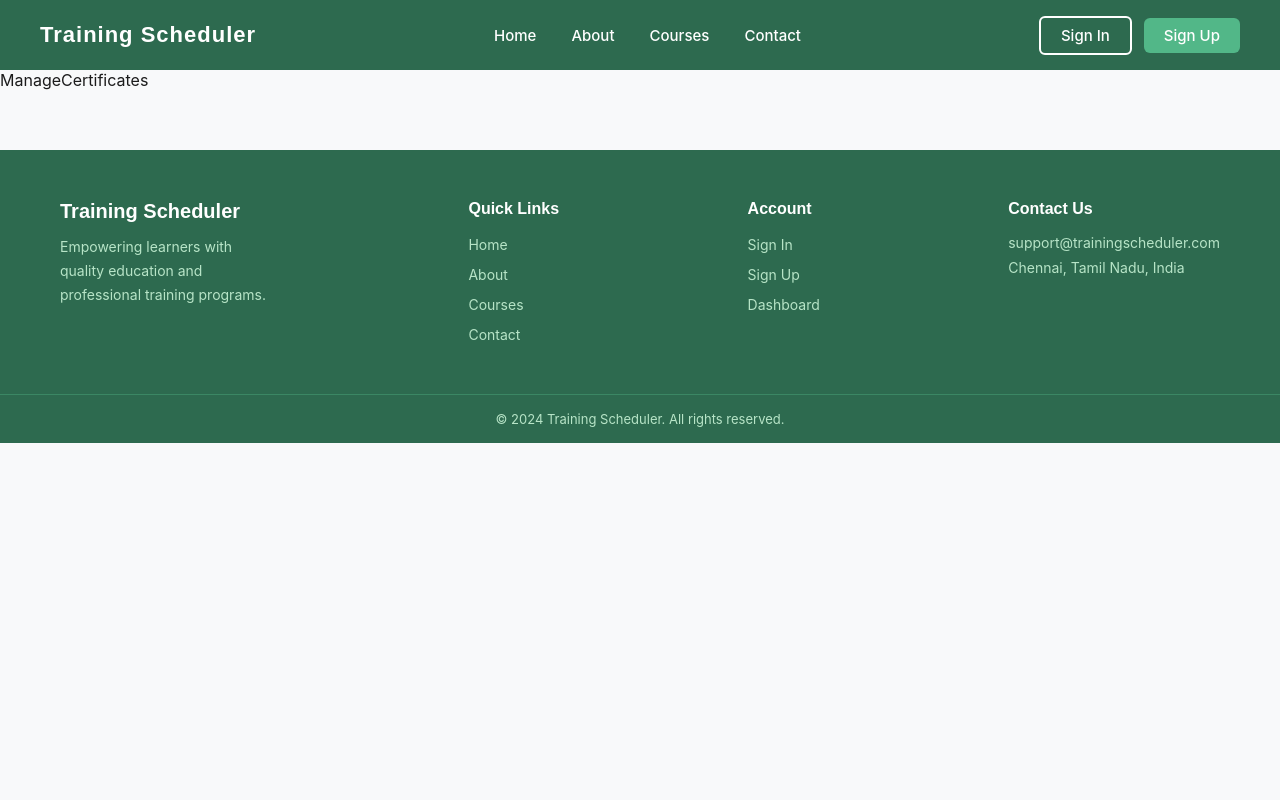
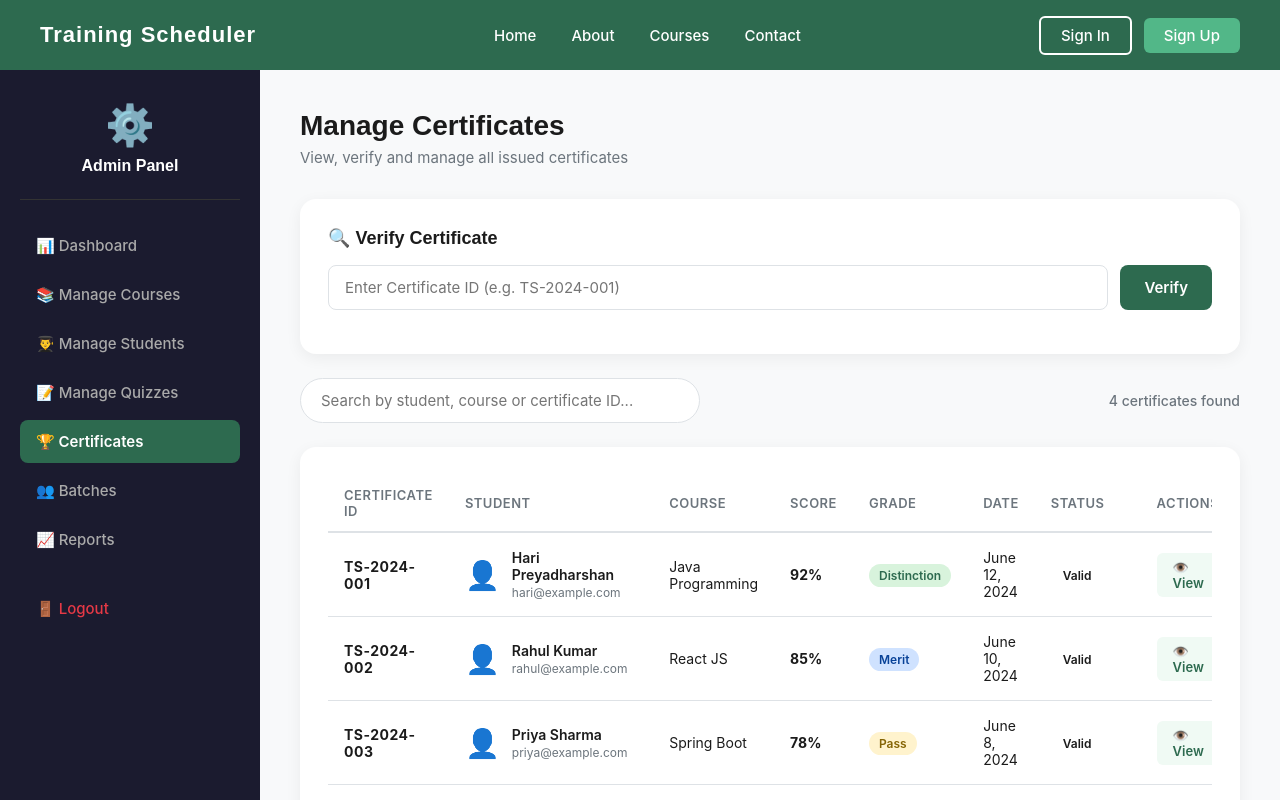
Before and after one commit to Harihp1906/training-scheduler, a React (Create React App) app: page /admin/certificates in a window 1280 px wide. Shown: the top 800 px of the page. Built offline with nearby package versions, Linux system fonts and the light colour scheme.

Commit message:
Added Manage Certificates page

```diff
--- a/src/pages/admin/ManageCertificates.jsx
+++ b/src/pages/admin/ManageCertificates.jsx
@@ -1,9 +1,181 @@
-import React from 'react'
+import { useState } from 'react';
+import { Link } from 'react-router-dom';
+import '../styles/admin/ManageCertificates.css';
 
 const ManageCertificates = () => {
+
+  const [certificates, setCertificates] = useState([
+    { id: 'TS-2024-001', student: 'Hari Preyadharshan', email: 'hari@example.com', course: 'Java Programming', score: '92%', grade: 'Distinction', date: 'June 12, 2024', status: 'Valid' },
+    { id: 'TS-2024-002', student: 'Rahul Kumar', email: 'rahul@example.com', course: 'React JS', score: '85%', grade: 'Merit', date: 'June 10, 2024', status: 'Valid' },
+    { id: 'TS-2024-003', student: 'Priya Sharma', email: 'priya@example.com', course: 'Spring Boot', score: '78%', grade: 'Pass', date: 'June 8, 2024', status: 'Valid' },
+    { id: 'TS-2024-004', student: 'Vikram Nair', email: 'vikram@example.com', course: 'PostgreSQL', score: '88%', grade: 'Merit', date: 'June 5, 2024', status: 'Revoked' },
+  ]);
+
+  const [search, setSearch] = useState('');
+  const [verifyId, setVerifyId] = useState('');
+  const [verifyResult, setVerifyResult] = useState(null);
+
+  const filtered = certificates.filter(c =>
+    c.student.toLowerCase().includes(search.toLowerCase()) ||
+    c.id.toLowerCase().includes(search.toLowerCase()) ||
+    c.course.toLowerCase().includes(search.toLowerCase())
+  );
+
+  const handleRevoke = (id) => {
+    if (window.confirm('Are you sure you want to revoke this certificate?')) {
+      setCertificates(certificates.map(c =>
+        c.id === id ? { ...c, status: 'Revoked' } : c
+      ));
+    }
+  };
+
+  const handleVerify = (e) => {
+    e.preventDefault();
+    const found = certificates.find(c => c.id === verifyId);
+    setVerifyResult(found || null);
+  };
+
   return (
-    <div>ManageCertificates</div>
-  )
+    <div className="admin-page">
+
+      {/* Sidebar */}
+      <div className="admin-sidebar">
+        <div className="admin-sidebar-header">
+          <div className="admin-logo">⚙️</div>
+          <h3>Admin Panel</h3>
+        </div>
+        <nav className="sidebar-nav">
+          <Link to="/admin/dashboard" className="sidebar-link">📊 Dashboard</Link>
+          <Link to="/admin/courses" className="sidebar-link">📚 Manage Courses</Link>
+          <Link to="/admin/students" className="sidebar-link">👨‍🎓 Manage Students</Link>
+          <Link to="/admin/quizzes" className="sidebar-link">📝 Manage Quizzes</Link>
+          <Link to="/admin/certificates" className="sidebar-link active">🏆 Certificates</Link>
+          <Link to="/admin/batches" className="sidebar-link">👥 Batches</Link>
+          <Link to="/admin/reports" className="sidebar-link">📈 Reports</Link>
+          <Link to="/login" className="sidebar-link logout">🚪 Logout</Link>
+        </nav>
+      </div>
+
+      {/* Main Content */}
+      <div className="admin-main">
+
+        <div className="admin-welcome">
+          <h1>Manage Certificates</h1>
+          <p>View, verify and manage all issued certificates</p>
+        </div>
+
+        {/* Verify Section */}
+        <div className="verify-section">
+          <h2>🔍 Verify Certificate</h2>
+          <form className="verify-form" onSubmit={handleVerify}>
+            <input
+              type="text"
+              placeholder="Enter Certificate ID (e.g. TS-2024-001)"
+              value={verifyId}
+              onChange={(e) => setVerifyId(e.target.value)}
+              required
+            />
+            <button type="submit" className="btn-verify">Verify</button>
+          </form>
+
+          {verifyResult !== null && (
+            <div className={`verify-result ${verifyResult ? verifyResult.status.toLowerCase() : 'notfound'}`}>
+              {verifyResult ? (
+                <>
+                  <span className="verify-icon">{verifyResult.status === 'Valid' ? '✅' : '❌'}</span>
+                  <div>
+                    <h4>{verifyResult.status === 'Valid' ? 'Certificate is Valid!' : 'Certificate has been Revoked!'}</h4>
+                    <p><strong>{verifyResult.student}</strong> — {verifyResult.course} — {verifyResult.score}</p>
+                    <p>Issued on: {verifyResult.date}</p>
+                  </div>
+                </>
+              ) : (
+                <>
+                  <span className="verify-icon">❌</span>
+                  <div>
+                    <h4>Certificate Not Found!</h4>
+                    <p>No certificate found with ID: {verifyId}</p>
+                  </div>
+                </>
+              )}
+            </div>
+          )}
+        </div>
+
+        {/* Search */}
+        <div className="students-toolbar">
+          <input
+            type="text"
+            placeholder="Search by student, course or certificate ID..."
+            value={search}
+            onChange={(e) => setSearch(e.target.value)}
+            className="students-search"
+          />
+          <span className="students-count">{filtered.length} certificates found</span>
+        </div>
+
+        {/* Certificates Table */}
+        <div className="admin-section">
+          <div className="admin-table-wrapper">
+            <table className="admin-table">
+              <thead>
+                <tr>
+                  <th>Certificate ID</th>
+                  <th>Student</th>
+                  <th>Course</th>
+                  <th>Score</th>
+                  <th>Grade</th>
+                  <th>Date</th>
+                  <th>Status</th>
+                  <th>Actions</th>
+                </tr>
+              </thead>
+              <tbody>
+                {filtered.map((cert) => (
+                  <tr key={cert.id}>
+                    <td className="cert-id">{cert.id}</td>
+                    <td>
+                      <div className="student-info">
+                        <span className="student-avatar">👤</span>
+                        <div>
+                          <p className="student-name">{cert.student}</p>
+                          <p className="student-email">{cert.email}</p>
+                        </div>
+                      </div>
+                    </td>
+                    <td>{cert.course}</td>
+                    <td><strong>{cert.score}</strong></td>
+                    <td>
+                      <span className={`grade-badge ${cert.grade.toLowerCase()}`}>
+                        {cert.grade}
+                      </span>
+                    </td>
+                    <td>{cert.date}</td>
+                    <td>
+                      <span className={`status-badge ${cert.status.toLowerCase()}`}>
+                        {cert.status}
+                      </span>
+                    </td>
+                    <td>
+                      <div className="action-buttons">
+                        <Link to={`/certificate/${cert.id}`} className="btn-view">👁️ View</Link>
+                        {cert.status === 'Valid' && (
+                          <button className="btn-delete" onClick={() => handleRevoke(cert.id)}>
+                            🚫 Revoke
+                          </button>
+                        )}
+                      </div>
+                    </td>
+                  </tr>
+                ))}
+              </tbody>
+            </table>
+          </div>
+        </div>
+
+      </div>
+    </div>
+  );
 }
 
-export default ManageCertificates
+export default ManageCertificates;
--- a/src/pages/styles/admin/ManageCertificates.css
+++ b/src/pages/styles/admin/ManageCertificates.css
@@ -0,0 +1,127 @@
+/* ==================== MANAGE CERTIFICATES PAGE ==================== */
+
+.verify-section {
+  background-color: var(--white);
+  border-radius: 16px;
+  padding: 28px;
+  box-shadow: 0 4px 16px rgba(0,0,0,0.06);
+  margin-bottom: 24px;
+}
+
+.verify-section h2 {
+  font-size: 18px;
+  font-weight: 700;
+  color: var(--dark);
+  margin-bottom: 16px;
+}
+
+.verify-form {
+  display: flex;
+  gap: 12px;
+  margin-bottom: 16px;
+}
+
+.verify-form input {
+  flex: 1;
+  padding: 12px 16px;
+  border: 1.5px solid var(--border);
+  border-radius: 8px;
+  font-size: 15px;
+  font-family: 'Inter', sans-serif;
+  outline: none;
+  transition: border 0.3s;
+}
+
+.verify-form input:focus {
+  border-color: var(--primary);
+}
+
+.btn-verify {
+  background-color: var(--primary);
+  color: var(--white);
+  padding: 12px 24px;
+  border-radius: 8px;
+  font-size: 15px;
+  font-weight: 600;
+  font-family: 'Inter', sans-serif;
+  transition: background-color 0.3s;
+  white-space: nowrap;
+}
+
+.btn-verify:hover {
+  background-color: var(--primary-light);
+}
+
+.verify-result {
+  display: flex;
+  align-items: center;
+  gap: 16px;
+  padding: 16px 20px;
+  border-radius: 10px;
+  margin-top: 12px;
+}
+
+.verify-result.valid {
+  background-color: #d8f3dc;
+  border-left: 4px solid var(--primary);
+}
+
+.verify-result.revoked {
+  background-color: #fde8e8;
+  border-left: 4px solid var(--error);
+}
+
+.verify-result.notfound {
+  background-color: #fde8e8;
+  border-left: 4px solid var(--error);
+}
+
+.verify-icon {
+  font-size: 32px;
+}
+
+.verify-result h4 {
+  font-size: 16px;
+  font-weight: 700;
+  color: var(--dark);
+  margin-bottom: 4px;
+}
+
+.verify-result p {
+  font-size: 14px;
+  color: var(--grey);
+}
+
+.cert-id {
+  font-weight: 700;
+  color: var(--primary);
+  font-size: 13px;
+  letter-spacing: 0.5px;
+}
+
+.grade-badge {
+  padding: 4px 10px;
+  border-radius: 50px;
+  font-size: 12px;
+  font-weight: 600;
+}
+
+.grade-badge.distinction {
+  background-color: #d8f3dc;
+  color: var(--primary);
+}
+
+.grade-badge.merit {
+  background-color: #cfe2ff;
+  color: #084298;
+}
+
+.grade-badge.pass {
+  background-color: #fff3cd;
+  color: #856404;
+}
+
+.status-badge.revoked {
+  background-color: #fde8e8;
+  color: var(--error);
+}
```
